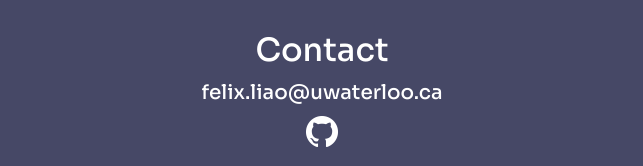
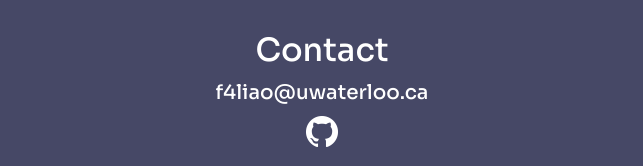
Before and after one commit to LiaoFe/mywebsite, a React (Create React App) app: page / in a window 1280 px wide. Shown: the part 2161-2327 px from the top of the page, without its empty margins (318-961 px from the left). Built offline with nearby package versions, Linux system fonts and the light colour scheme.

Commit message:
updated email

```diff
--- a/src/pages/AboutMe.js
+++ b/src/pages/AboutMe.js
@@ -150,7 +150,7 @@ function AboutMe() {
       </Container>
       <Stack id="contact">
         <h2>Contact</h2>
-        <h5>felix.liao@uwaterloo.ca</h5>
+        <h5>f4liao@uwaterloo.ca</h5>
         <a id="githublogolink" href="https://github.com/LiaoFe" target="_blank">
           <img src={GithubLogo} id="githublogo"></img>
         </a>
```
